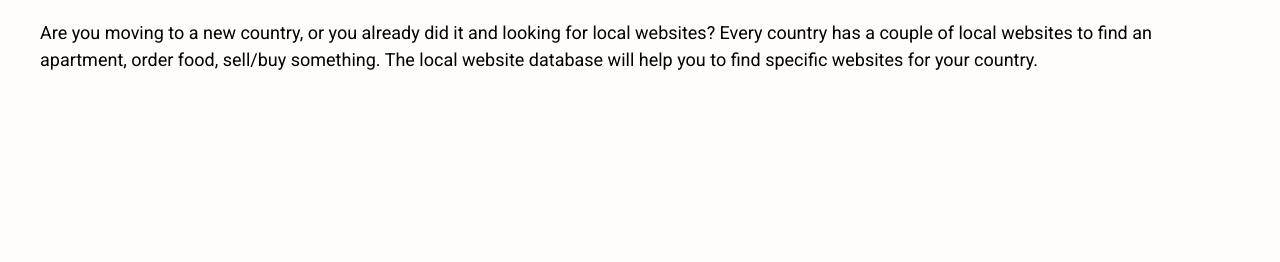
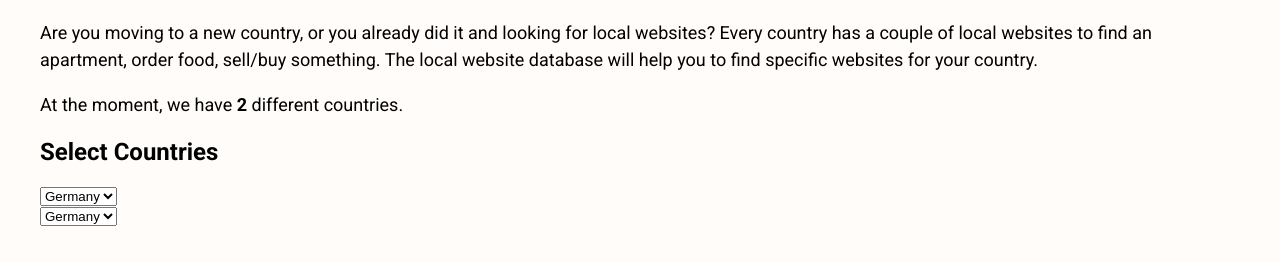
Before and after one commit to volcanioo/local-websites, a website built with webpack: page dist/index.html in a window 1280 px wide. Shown: the part 72-334 px from the top of the page. Built offline with nearby package versions, Linux system fonts and the light colour scheme.

Commit message:
🏗  modal logic updates and first ui commits

```diff
--- /dev/null
+++ b/src/core.js
@@ -0,0 +1,30 @@
+export default {
+    /**
+     * Set an element's value by data-model
+     * @param modalName
+     * @param content
+    **/
+    setElement(modalName, content) {
+        const elements = document.querySelectorAll('*[data-model='+modalName+']');
+        for (let i = 0; i < elements.length; i++) {
+            elements[i].innerHTML = content;
+        }
+    },
+    /**
+     * Set a select element's option values via an object and specific property in that object
+     * ? Should I do property section optional?
+     * @param modalName
+     * @param object
+     * @param property It must contain in object param
+    **/
+    setSelect(modalName, object, property) {
+        const selects = document.querySelectorAll('*[data-model='+modalName+']');
+        for (let i = 0; i < selects.length; i++) {
+            for (let j = 0; j < Object.keys(object).length; j++) {
+                const option = document.createElement("option");
+                option.text = Object.values(object)[j][property];
+                selects[i].add(option);
+            }
+        }
+    }
+}
--- a/src/data/countries/turkey.json
+++ b/src/data/countries/turkey.json
@@ -1,4 +1,5 @@
 {
+    "country_name": "Turkey",
     "websites": [
         {
             "id": 1,
--- a/src/index.js
+++ b/src/index.js
@@ -6,4 +6,7 @@ import categories from './data/categories.json';
 import countries from './data/countries.js';
 
 // App
-const app = document.querySelector('script');
+import dom from './core.js';
+const app = document.querySelector('app');
+dom.setElement('total-country-count', Object.keys(countries).length);
+dom.setSelect('all-cities', countries, 'country_name')
```
Also changed, not shown: dist/index.html.
